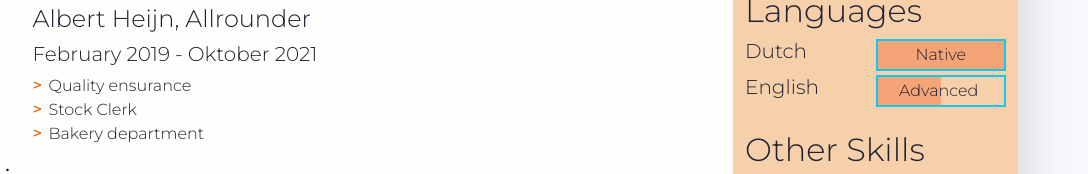
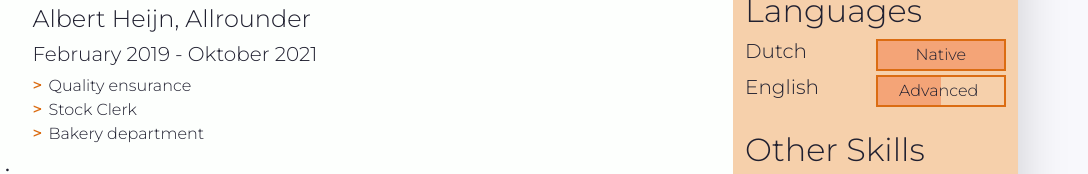
Before and after one commit to tararoijakkers/PRJ4_TaraRoijakkers_CV, a plain HTML site: page index.html in a window 1280 px wide. Shown: the part 326-500 px from the top of the page, 192-1280 px from the left. Drawn offline with nearby package versions, Linux system fonts and the light colour scheme.

Commit message:
change colors and picturers

```diff
--- a/css/styles.css
+++ b/css/styles.css
@@ -53,6 +53,9 @@ body {
 .language-progress {
 	background-color: #F4A477 !important ;
 }
+.language-level {
+	border-color: #DB6C12 !important;
+}
 
 .border-color {
 	border: 1px solid #DB6C12 !important ;
```
Also changed, not shown: 1 other file.
